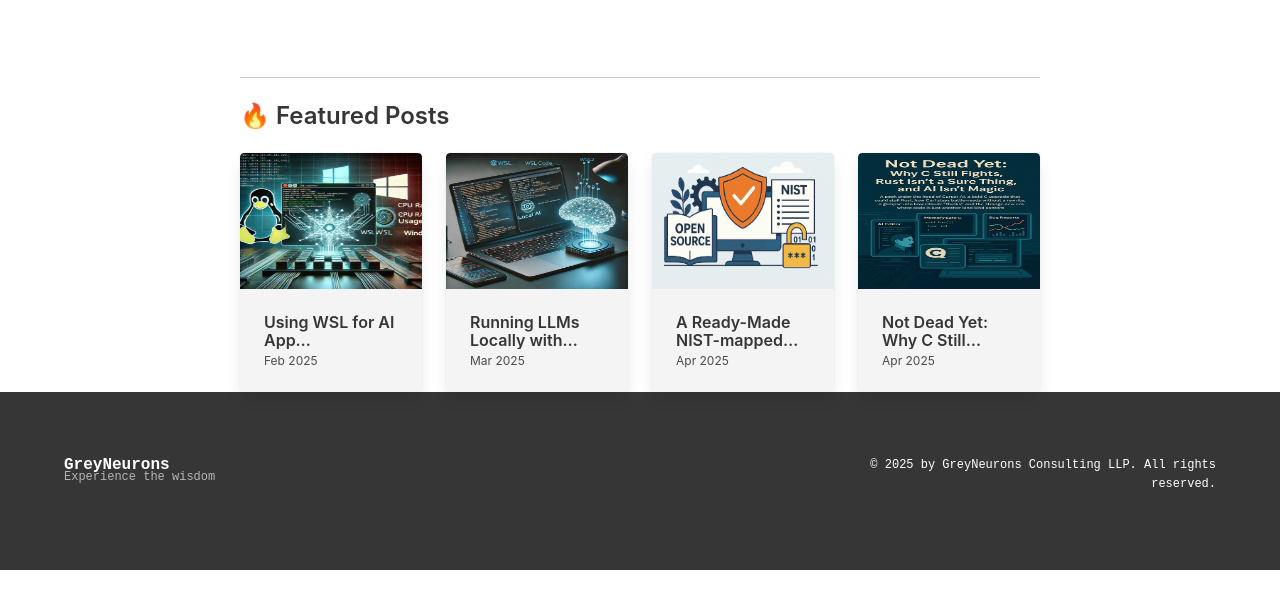
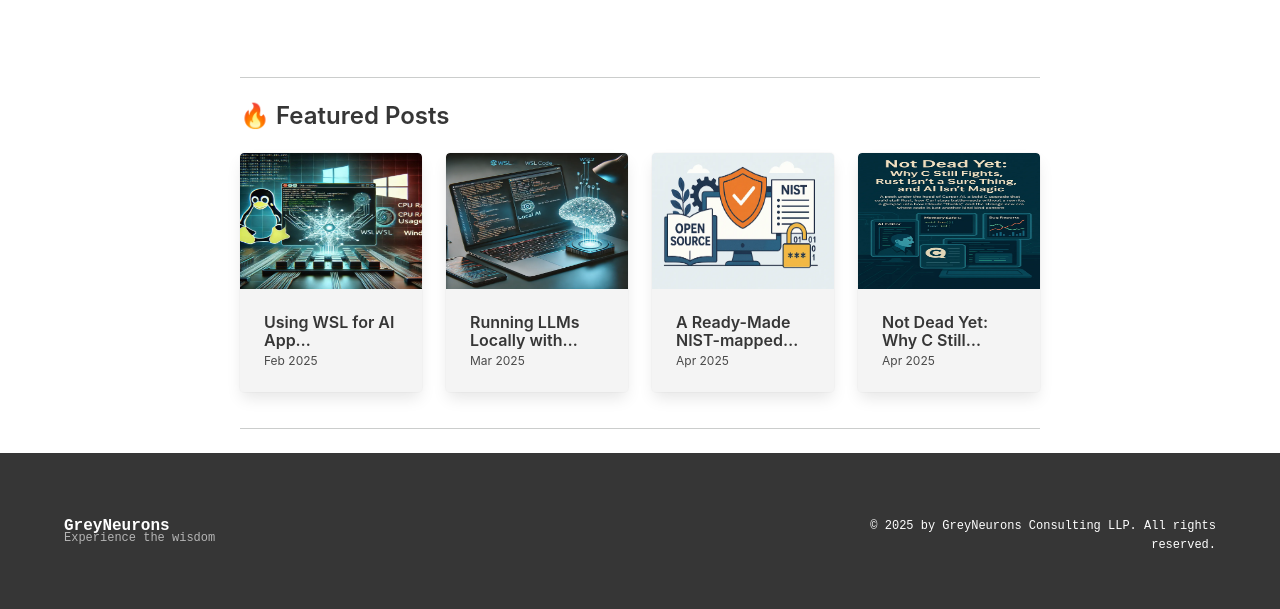
Before and after one commit to GreyNeurons/gnwebsite, a website built with Parcel: page newsletter/nl-home.html in a window 1280 px wide. Shown: the part 881-1490 px from the top of the page. Before the commit the page ends 1451 px from the top, so only its background shows below. Built offline with nearby package versions, Linux system fonts and the light colour scheme.

Commit message:
Add separator and update footer component

```diff
--- a/newsletter/nl-home.html
+++ b/newsletter/nl-home.html
@@ -123,8 +123,9 @@
             </div>
 
         </div>
+        <hr class="separator"></hr>
+
       </div>
-
 
 
    <!-- Custom Footer Component -->
```
